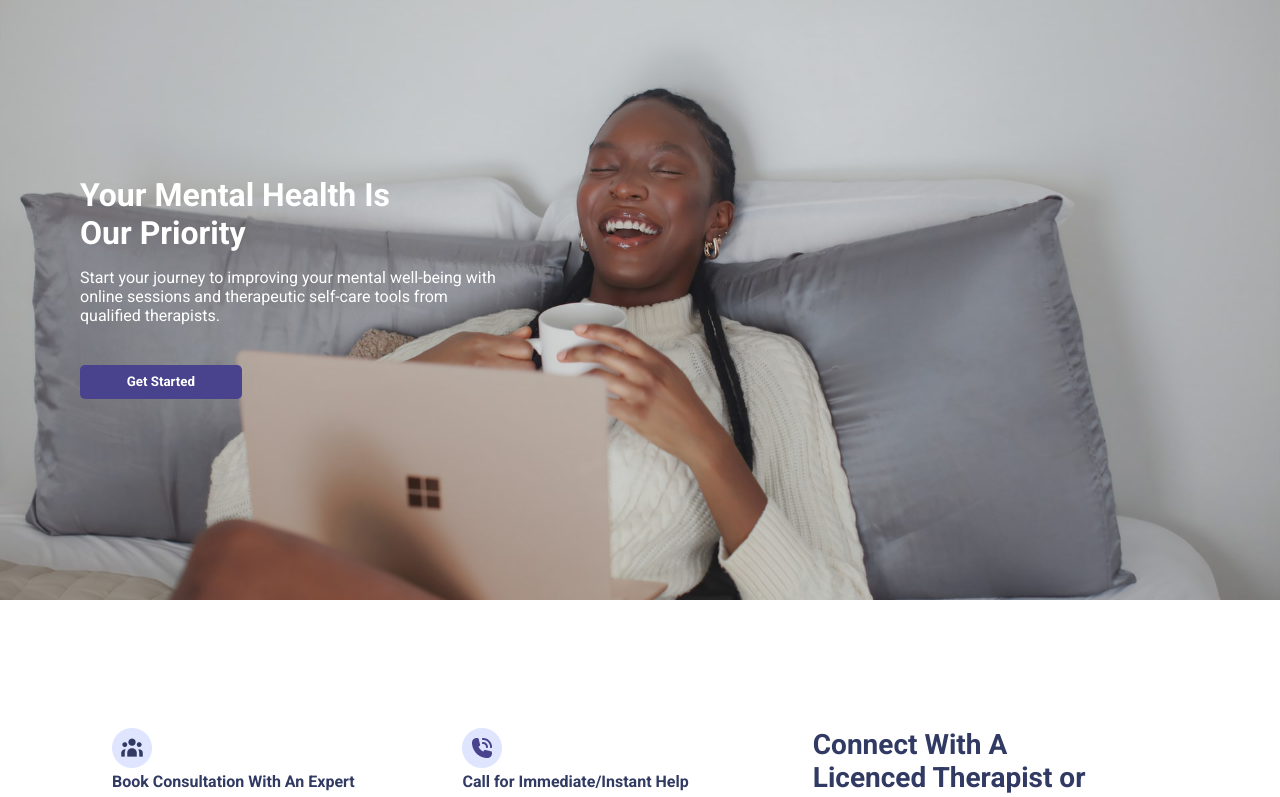
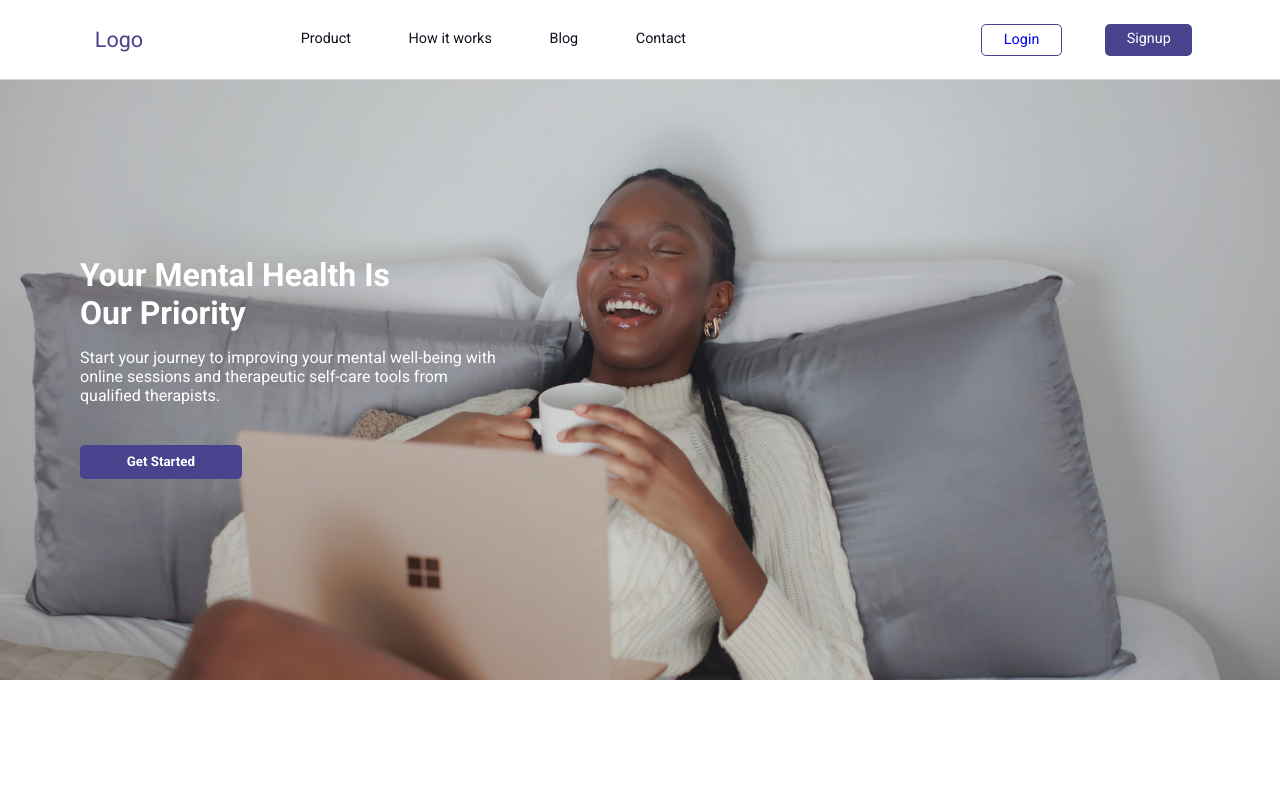
Before and after one commit to Women-Techsters-Fellowship-2021/Group5-FinalProject-Team-20-Clues, a React (Create React App) app: page / in a window 1280 px wide. Shown: the top 797 px of the page. Built offline with nearby package versions, Linux system fonts and the light colour scheme; a web font is replaced by a local one.

Commit message:
making updates

```diff
--- /dev/null
+++ b/src/components/Navbar.jsx
@@ -0,0 +1,105 @@
+import React, { useState } from 'react';
+import { NavLink } from 'react-router-dom';
+import { HashLink } from 'react-router-hash-link';
+import { routes } from '../routes';
+
+import '../styles/Navbar.css';
+
+const Navbar = () => {
+    const [click, setClick] = useState(false);
+
+    const handleClick = () => setClick(!click);
+
+    return (
+    <>
+      <nav className="navbar">
+        <div className="nav-container">
+        <div className="nav-icon" onClick={handleClick}>
+            <i className={click ? "fas fa-times" : "fas fa-bars"}></i>
+          </div>
+          <NavLink exact to="/" className="nav-logo">
+            <span>Logo</span>
+          </NavLink>
+
+          <ul className={click ? "nav-menu active" : "nav-menu"}>
+            <li className="nav-item">
+              <HashLink
+                smooth to="/Homepage/#product"
+                activeClassName="active"
+                className="nav-links nav-links1"
+                onClick={handleClick}
+              >
+                 Product
+              </HashLink>
+            </li>
+
+            <li className="nav-item">
+              <HashLink
+                smooth
+                to="/Homepage/#how-it-works"
+                activeClassName="active"
+                className="nav-links nav-links2"
+                onClick={handleClick}
+              >
+                How it works
+              </HashLink>
+            </li>
+
+            <li className="nav-item">
+              <HashLink
+                smooth
+                to="/Homepage/#blog"
+                activeClassName="active"
+                className="nav-links nav-links3"
+                onClick={handleClick}
+              >
+               Blog
+              </HashLink>
+            </li>
+
+            <li className="nav-item">
+              <HashLink
+                smooth
+                to="/Homepage/#contact"
+                activeClassName="active"
+                className="nav-links nav-links4"
+                onClick={handleClick}
+              >
+                Contact
+              </HashLink>
+            </li>
+
+
+            <li className="nav-item">
+              <NavLink
+                exact
+                to={routes.Login}
+                activeClassName="active"
+                className="nav-links nav-links5"
+                onClick={handleClick}
+              >
+                Login
+              </NavLink>
+            </li>
+
+
+            <li className="nav-item">
+              <NavLink
+                exact
+                to={routes.Register}
+                activeClassName="active"
+                className="nav-links nav-links6"
+                onClick={handleClick}
+              >
+                Signup
+              </NavLink>
+            </li>
+            </ul>
+
+        </div>
+      </nav>
+    </>
+    );
+}
+
+export default Navbar;
--- a/src/pages/Homepage.jsx
+++ b/src/pages/Homepage.jsx
@@ -1,5 +1,5 @@
 import React from 'react';
-// import Navbar from '../components/Navbar';
+import Navbar from '../components/Navbar';
 import '../styles/Homepage.css';
 
 import picture1 from '../images/blog-img.jpg';
@@ -23,7 +23,7 @@ import Case from '../images/schedule-meeting.png';
 const Homepage = () => {
     return (
         <>
-            {/* <Navbar /> */}
+            <Navbar />
 
             <div id="Homepage">
 
```
